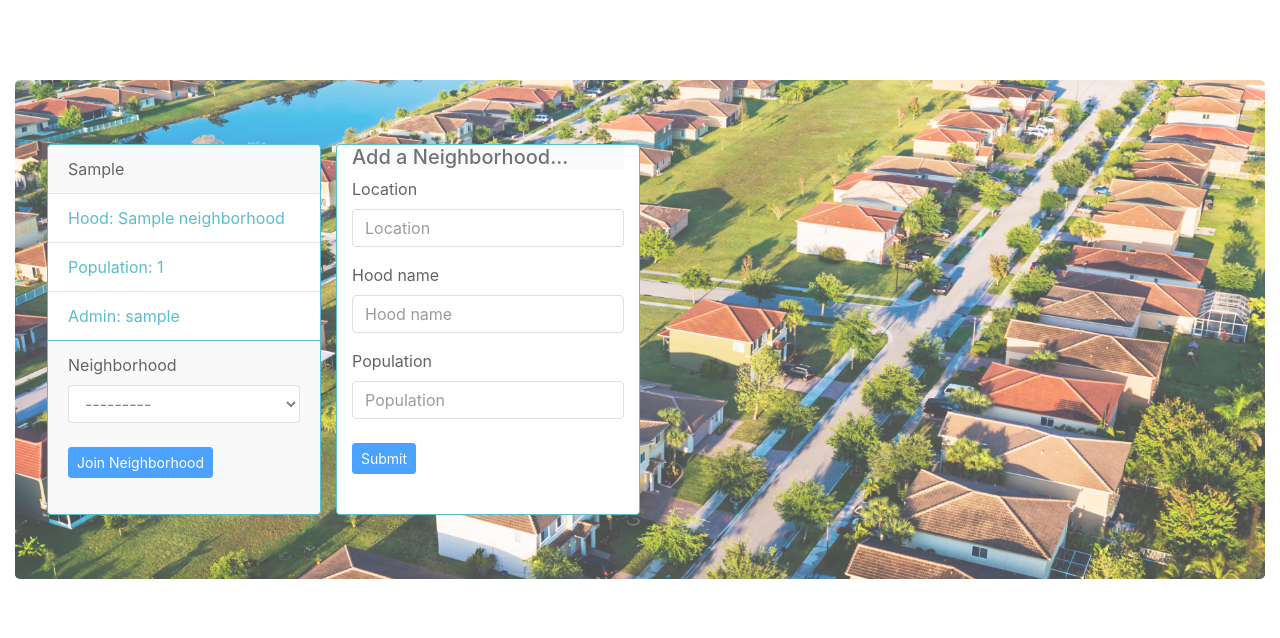
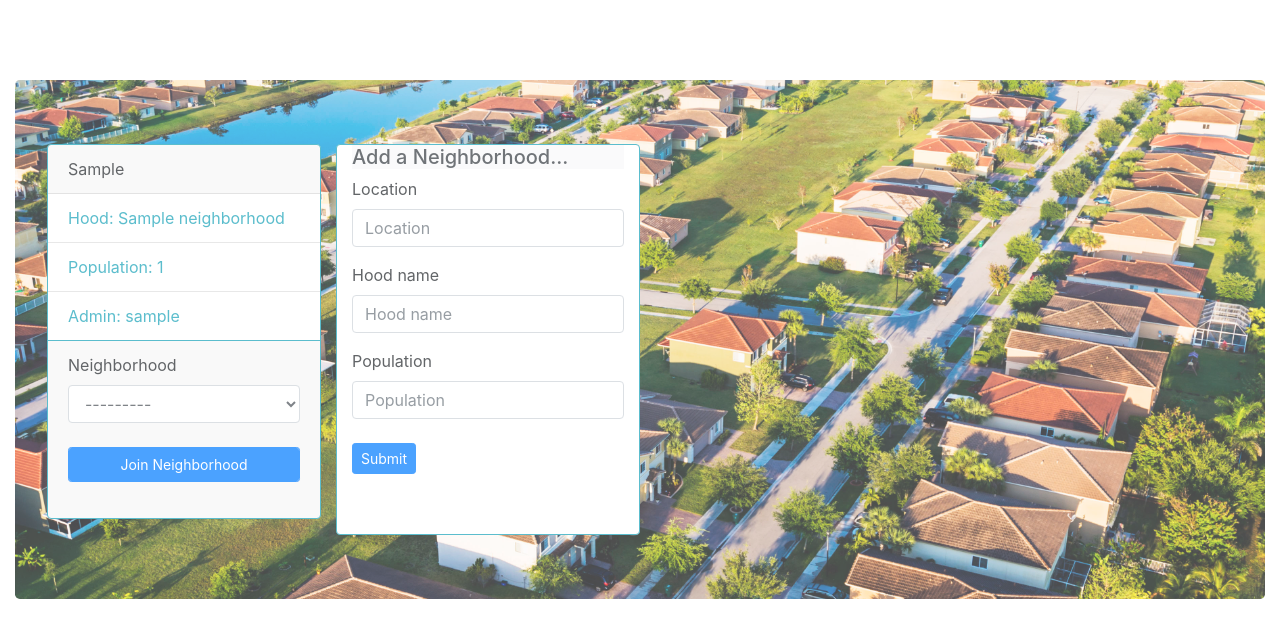
Before and after one commit to rknyra/in-the-know, a Django app: page /neighborhoods/ in a window 1280 px wide. Shown: the part 106-744 px from the top of the page. Run offline with Django 3.2, Linux system fonts and the light colour scheme; tables that the repository leaves empty hold one stand-in row (values such as "Sample post"); some libraries are stand-ins or nearby versions.

Commit message:
add form control to the neighborhood page forms to ensure that the buttons do not overflow beyond the specified div

```diff
--- a/itk_app/templates/index.html
+++ b/itk_app/templates/index.html
@@ -30,7 +30,7 @@
                 <div class="card border-info slightOpaicty">
                  <div class="card-header"> Helpful Resources </div>
                     <ul class="list-group text-info list-group-flush">
-                        <li class="list-group-item"> <a href="/neighborhoods"> Join a neighborhood</a></li>
+                        <li class="list-group-item"> <a href="{% url 'view_neighborhoods' %}"> Join a neighborhood</a></li>
                         <li class="list-group-item"> <a href="/share-notice">Share/view neighborhood notices</a></li>
                         <li class="list-group-item"><a href="/businesses">View neighborhood businesses</a></li>
                     </ul>
--- a/itk_app/templates/itk_pages/neighborhoods.html
+++ b/itk_app/templates/itk_pages/neighborhoods.html
@@ -10,7 +10,7 @@
         <div class="row">
 
                 {% for neighborhood in neighborhoods %}
-                <div class="col-xs-3 col-sm-3 col-md-3 col-lg-3">
+                <div class="col-xs-3 col-sm-3 col-md-3 col-lg-3 mb-3">
                     <div class="card border-info slightOpaicty">
                         <div class="card-header"> {{ neighborhood.location }} </div>
                         <ul class="list-group text-info list-group-flush">
@@ -26,7 +26,7 @@
                                 {% bootstrap_form joinForm layout='inline' %}
 
                                 <div class="form-group">
-                                <input type="submit" class="btn btn-primary btn-sm my-2" value="Join Neighborhood">
+                                <input type="submit" class="form-control btn btn-primary btn-sm my-2" value="Join Neighborhood">
                                 </div>
                             </form>
                         </div>
```
